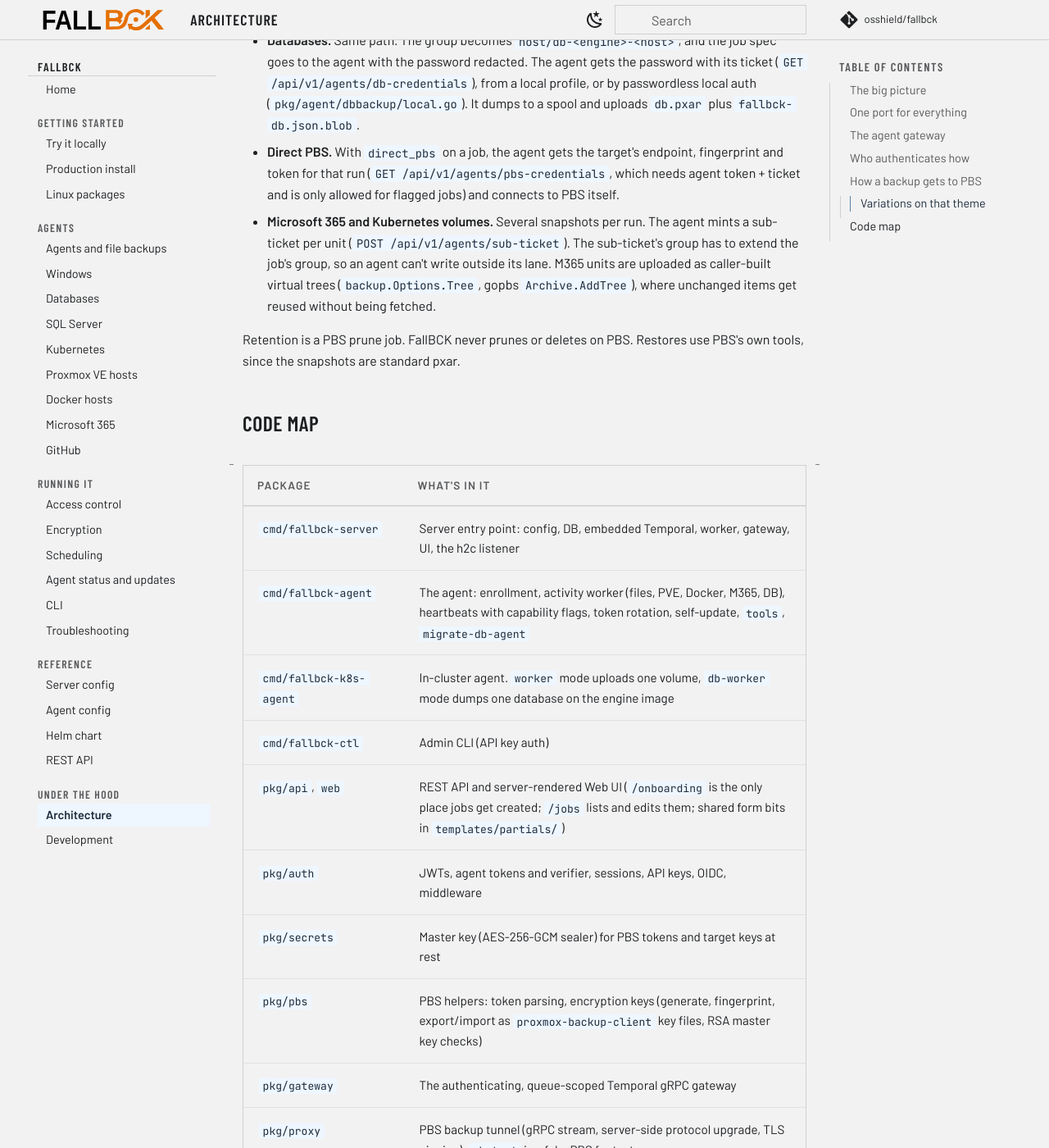
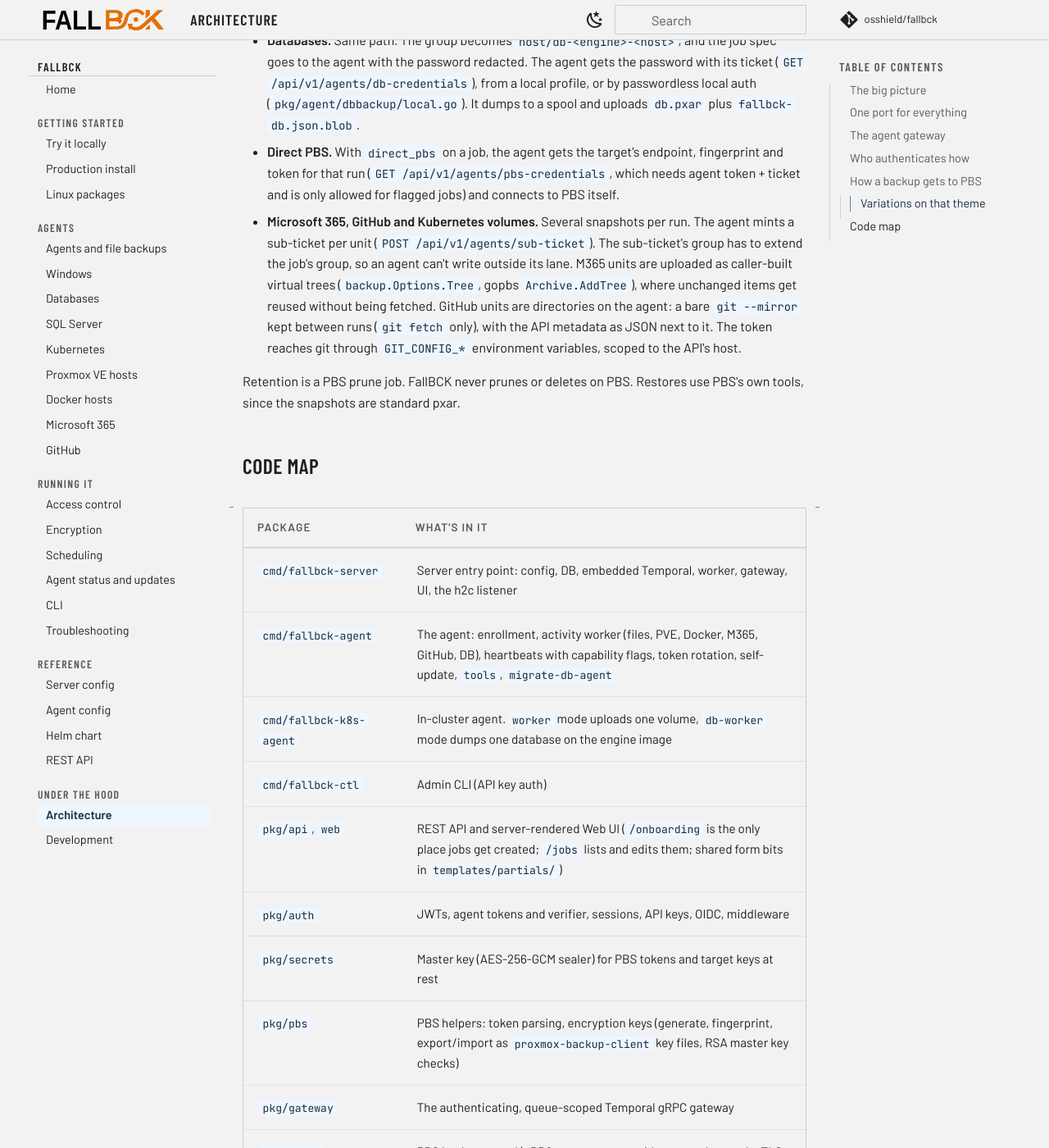
Before and after one commit to OSShield/fallbck, an MkDocs documentation site: the page built from docs/architecture.md, in a window 1280 px wide and 1400 px high, scrolled down 2639 px. Shown: the whole window at 82% size. Built offline with MkDocs 1.6.1 and Material for MkDocs 9.7.7, drawn with Linux system fonts in a browser that asks for light colours; comment, search, counter and statistics services are not loaded; some of the changed text lies outside the part shown.

Commit message:
Mention the GitHub source in the agents overview and architecture docs

```diff
--- a/docs/architecture.md
+++ b/docs/architecture.md
@@ -55,7 +55,7 @@ The agent never sees PBS credentials and can't pick the datastore, namespace or
 - **Encryption.** One key per target, sealed with the master key. `PrepareBackupSession` flags the session `encrypted`, the agent fetches the key with its ticket (`GET /api/v1/agents/encryption-key`), and gopbs encrypts chunks and blobs and signs the manifest. An encrypted session won't run without a key. Admins only ever get keys out as passphrase-protected key files.
 - **Databases.** Same path. The group becomes `host/db-<engine>-<host>`, and the job spec goes to the agent with the password redacted. The agent gets the password with its ticket (`GET /api/v1/agents/db-credentials`), from a local profile, or by passwordless local auth (`pkg/agent/dbbackup/local.go`). It dumps to a spool and uploads `db.pxar` plus `fallbck-db.json.blob`.
 - **Direct PBS.** With `direct_pbs` on a job, the agent gets the target's endpoint, fingerprint and token for that run (`GET /api/v1/agents/pbs-credentials`, which needs agent token + ticket and is only allowed for flagged jobs) and connects to PBS itself.
-- **Microsoft 365 and Kubernetes volumes.** Several snapshots per run. The agent mints a sub-ticket per unit (`POST /api/v1/agents/sub-ticket`). The sub-ticket's group has to extend the job's group, so an agent can't write outside its lane. M365 units are uploaded as caller-built virtual trees (`backup.Options.Tree`, gopbs `Archive.AddTree`), where unchanged items get reused without being fetched.
+- **Microsoft 365, GitHub and Kubernetes volumes.** Several snapshots per run. The agent mints a sub-ticket per unit (`POST /api/v1/agents/sub-ticket`). The sub-ticket's group has to extend the job's group, so an agent can't write outside its lane. M365 units are uploaded as caller-built virtual trees (`backup.Options.Tree`, gopbs `Archive.AddTree`), where unchanged items get reused without being fetched. GitHub units are directories on the agent: a bare `git --mirror` kept between runs (`git fetch` only), with the API metadata as JSON next to it. The token reaches git through `GIT_CONFIG_*` environment variables, scoped to the API's host.
 
 Retention is a PBS prune job. FallBCK never prunes or deletes on PBS. Restores use PBS's own tools, since the snapshots are standard pxar.
 
@@ -64,7 +64,7 @@ Retention is a PBS prune job. FallBCK never prunes or deletes on PBS. Restores u
 | Package | What's in it |
 |---|---|
 | `cmd/fallbck-server` | Server entry point: config, DB, embedded Temporal, worker, gateway, UI, the h2c listener |
-| `cmd/fallbck-agent` | The agent: enrollment, activity worker (files, PVE, Docker, M365, DB), heartbeats with capability flags, token rotation, self-update, `tools`, `migrate-db-agent` |
+| `cmd/fallbck-agent` | The agent: enrollment, activity worker (files, PVE, Docker, M365, GitHub, DB), heartbeats with capability flags, token rotation, self-update, `tools`, `migrate-db-agent` |
 | `cmd/fallbck-k8s-agent` | In-cluster agent. `worker` mode uploads one volume, `db-worker` mode dumps one database on the engine image |
 | `cmd/fallbck-ctl` | Admin CLI (API key auth) |
 | `pkg/api`, `web` | REST API and server-rendered Web UI (`/onboarding` is the only place jobs get created; `/jobs` lists and edits them; shared form bits in `templates/partials/`) |
@@ -87,6 +87,7 @@ Retention is a PBS prune job. FallBCK never prunes or deletes on PBS. Restores u
 | `pkg/pvebackup`, `pkg/agent/pvebackup` | PVE job spec and manifest; collectors, restore runbook |
 | `pkg/dockerbackup`, `pkg/agent/dockerbackup` | Docker job spec and settings; Engine API client, collectors, volume reads, pause, runbook |
 | `pkg/m365`, `pkg/agent/m365` | M365 job spec, tenant model, Graph auth; Graph client, delta index, virtual tree, collectors |
+| `pkg/github`, `pkg/agent/github` | GitHub job spec, account model, REST client, manifest; git mirroring, repository and gist selection, metadata collectors |
 | `pkg/inventory` | What agents report about their host (periodic summary and on-demand detail) |
 | `pkg/agenthealth` | The alerts on the agent status page |
 | `pkg/rundetail` | Type-specific per-run detail shown on `/runs/<id>` |
```
Also changed, not shown: docs/agents/index.md (+1 -1 lines).
